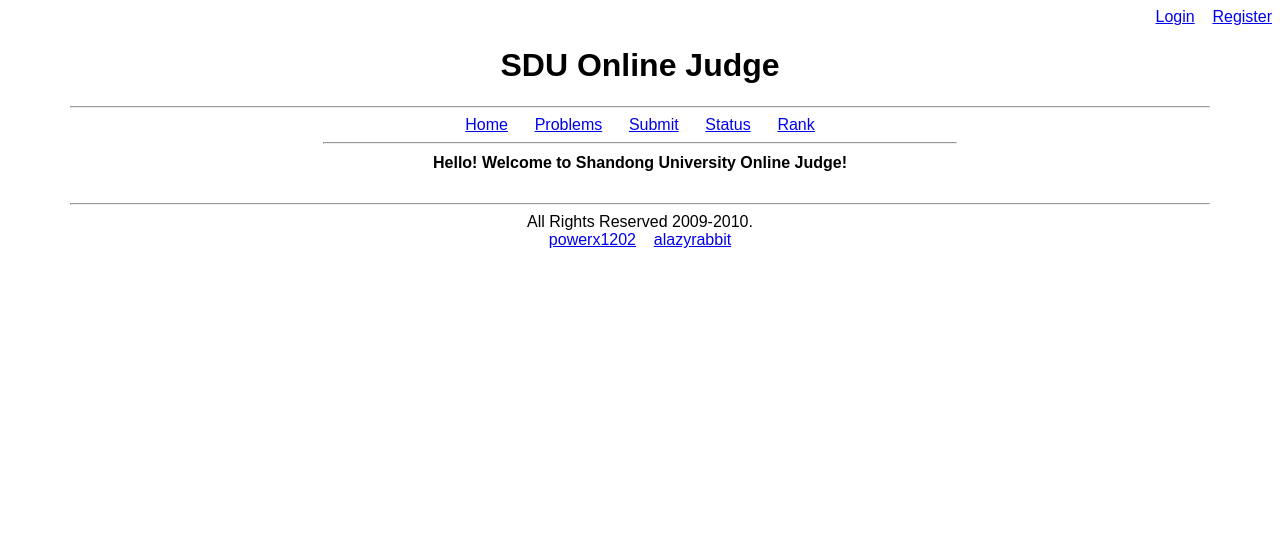
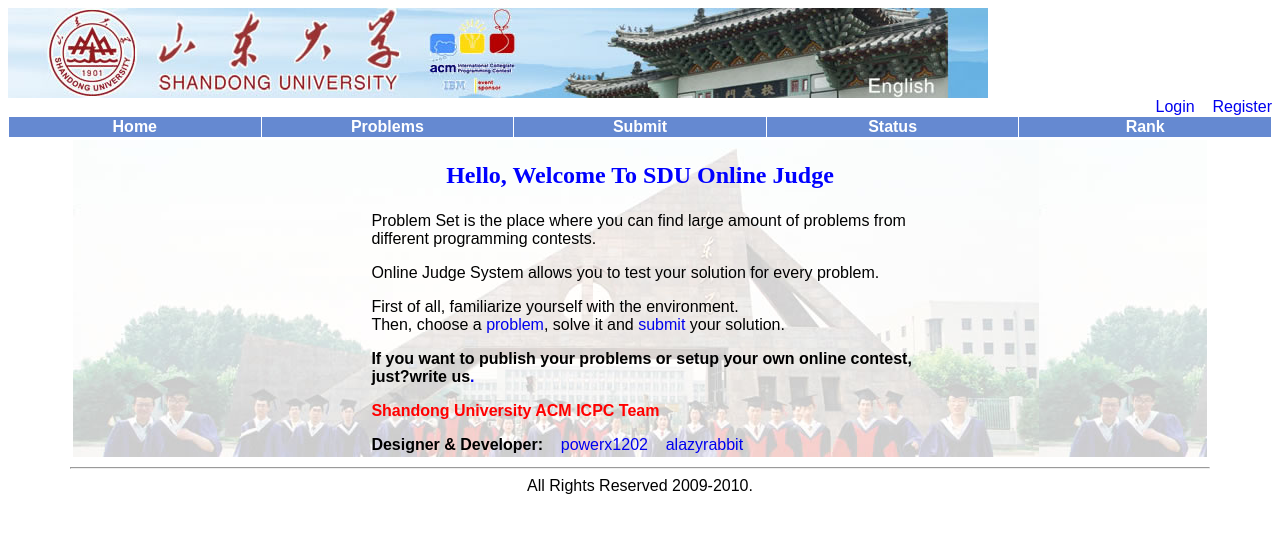
Before and after one commit to 1e0ng/soj-legacy, a PHP site: page / in a window 1280 px wide. Shown: the top 533 px of the page. Run offline with PHP 8.4, Linux system fonts and the light colour scheme; lists and menus that the app fills with data are empty.

Commit message:
enhance web style(mainly using css and images)
git-svn-id: https://soj.googlecode.com/svn/trunk@109 6050238e-8759-11de-82e5-a1837a67dc72

```diff
--- a/src/web/bottom.php
+++ b/src/web/bottom.php
@@ -7,12 +7,7 @@ else
 <div align = "bottom">
 <font face="sans-serif">
 	<hr width = "90%">
-	<center>All Rights Reserved 2009-2010.</center>
-	<center>
-	<a href=mailto:powerx1202@gmail.com>powerx1202</a>
-	&nbsp;&nbsp;
-	<a href=mailto:alazyrabbit@gmail.com>alazyrabbit</a>
-</font>
+	<center>All Rights Reserved 2009-2010.</center></font>
 </div>
 <?php
 }
--- a/src/web/home.php
+++ b/src/web/home.php
@@ -4,7 +4,29 @@ if(!isset($MAGICAL))
 else
 {
 ?>
-<h4><center><font face="sans-serif">Hello! Welcome to Shandong University Online Judge!</font><center></h4>
+<link href="soj.css" rel="stylesheet" type="text/css" />
+
+<table width="100%"
+border="1" bordercolor="#ffffff" style="BORDER-COLLAPSE: collapse">
+</table>
+<table width="100%" border="0" background="background.jpg">
+  <tr>
+    <th height="67" colspan="2" id="tb_title" scope="col">Hello, Welcome To SDU Online Judge</th>
+  </tr>
+  <tr>
+    <td width="26%"><p>&nbsp;</p></td>
+    <td width="74%"><p class="index_context"><span class="index_context">Problem Set is the place where you can find large amount of problems from<br />
+      different programming contests.</span></p>
+      <p class="index_context"><span class="index_context">Online Judge System allows you to test your solution for every problem.</span></p>
+      <p class="index_context"><span class="index_context">First of all, familiarize yourself with the environment.<br />
+        Then, choose a <a href="problemlist.php">problem</a>, solve it and <a href="submitproblem.php">submit</a> your solution.</span></p>
+      <p class="index_context"><span class="index_context"><strong>If you want to publish your problems or setup your own online contest,<br />
+      </strong></span><span class="index_context"><strong>just?write us<a href="mailto:pojadmin@gmail.com">.</a></strong><br />
+      </span></p>
+<p class="index_context"><strong><span id="ACM_team">Shandong University ACM ICPC Team</span></strong></p>
+<p class="index_context"><span class="index_context"><strong>Designer &amp; Developer:&nbsp;&nbsp;&nbsp;&nbsp;</strong><a href="mailto:powerx1202@gmail.com">powerx1202</a>&nbsp;&nbsp;&nbsp;&nbsp;<a href="mailto:alazyrabbit@gmail.com">alazyrabbit</a></span></p></td>
+  </tr>
+</table>
 <?php
 }
 ?>
--- a/src/web/login.php
+++ b/src/web/login.php
@@ -61,7 +61,7 @@ else
 	}
 ?>
 		" method = "post" onsubmit = "return checkLoginItems()">
-	<table>
+	<table background="table_back.jpg">
 		<tr>
 			<td align = "right">Username&nbsp;&nbsp;</td>
 			<td align = "left"><input type="text" name="username" size="25" maxlength="32"></td>
@@ -87,5 +87,6 @@ else
 <div>
 <?php
 }
+echo "<center>Login Successful.</center>";
 }
 ?>
--- a/src/web/register.php
+++ b/src/web/register.php
@@ -149,7 +149,7 @@ else
 ?>
 <form name = "formRegister" method = "post" action = "register.php" onsubmit = "return checkRegisterItems()">
 <div align = "center">
-<table cellpadding = "20">
+<table cellpadding = "20" background="table_back.jpg">
 <tr>
 <td width = "300"><font color = "red">*</font>Username.Valid characters are alphabet, digits and underscore(_).</td>
 <td width = "200"><input type = "text" name = "username" value = "" maxlength = "32" size = "25"/></td>
--- /dev/null
+++ b/src/web/soj.css
@@ -0,0 +1,138 @@
+A {
+	TEXT-TRANSFORM: none; TEXT-DECORATION: none
+}
+A:hover {
+	COLOR: #F00;
+	TEXT-DECORATION: underline
+}
+A.s {
+	TEXT-TRANSFORM: none; COLOR: black; TEXT-DECORATION: none
+}
+A.s:hover {
+	COLOR: white; TEXT-DECORATION: none
+}
+A.s0 {
+	FONT-WEIGHT: bold; TEXT-TRANSFORM: none; COLOR: #ffff99; TEXT-DECORATION: none
+}
+A.s0:hover {
+	FONT-WEIGHT: bold; COLOR: #ffff99; TEXT-DECORATION: underline
+}
+A.t {
+	COLOR: #ffff66; TEXT-DECORATION: none
+}
+A.t:hover {
+	COLOR: #ffff66; TEXT-DECORATION: underline
+}
+A.x {
+	FONT-WEIGHT: bold; COLOR: white; TEXT-DECORATION: none
+}
+A.x:hover {
+	FONT-WEIGHT: bold; COLOR: #ffff66; TEXT-DECORATION: underline
+}
+A.bt {
+	PADDING-RIGHT: 3px; PADDING-LEFT: 3px; FONT-SIZE: 12px; PADDING-BOTTOM: 2px; MARGIN: 0px; COLOR: blue; PADDING-TOP: 2px; FONT-FAMILY: Verdana, Arial, Helvetica, sans-serif; HEIGHT: 20px
+}
+A.bt:hover {
+	BORDER-RIGHT: #999 1px solid; PADDING-RIGHT: 2px; BORDER-TOP: #999 1px solid; PADDING-LEFT: 2px; PADDING-BOTTOM: 1px; MARGIN: 0px; BORDER-LEFT: #999 1px solid; CURSOR: hand; COLOR: #000066; PADDING-TOP: 1px; BORDER-BOTTOM: #999 1px solid; HEIGHT: 20px; BACKGROUND-COLOR: #e6e6e6; TEXT-DECORATION: none
+}
+DIV.sd1 {
+	LEFT: 0px; POSITION: absolute
+}
+DIV.sd2 {
+	RIGHT: 0px; POSITION: absolute
+}
+DIV.ptt {
+	FONT-WEIGHT: bold; FONT-SIZE: 18pt; COLOR: blue; FONT-FAMILY: Arial,Helvetica,sans-serif; TEXT-ALIGN: center
+}
+DIV.plm {
+	FONT-SIZE: 12pt; FONT-FAMILY: Arial,Helvetica,sans-serif; TEXT-ALIGN: center
+}
+DIV.ptx {
+	FONT-SIZE: 12pt; FONT-FAMILY: "Times New Roman",Times,serif
+}
+P.pst {
+	FONT-WEIGHT: bold; FONT-SIZE: 18pt; COLOR: blue; FONT-FAMILY: Arial,Helvetica,sans-serif; TEXT-ALIGN: left
+}
+PRE.sio {
+	FONT-SIZE: 12pt; FONT-FAMILY: Courier New,Courier,monospace
+}
+TH.h {
+	WIDTH: 20%;
+	COLOR: #00F;
+	FONT-FAMILY: Arial, Helvetica, sans-serif
+}
+TD.h {
+	FONT-FAMILY: Arial, Helvetica, sans-serif;
+	text-align: center;
+	font-weight: bold;
+	font-size: 14px;
+}
+TH.in {
+	FONT-WEIGHT: bold; BORDER-LEFT-COLOR: #ffffff; BORDER-BOTTOM-COLOR: #ffffff; COLOR: #ffffff; BORDER-TOP-COLOR: #ffffff; FONT-FAMILY: Arial, Helvetica, sans-serif; BACKGROUND-COLOR: #6589d1; TEXT-ALIGN: center; BORDER-RIGHT-COLOR: #ffffff
+}
+TABLE.a {
+	BACKGROUND-IMAGE: url(images/table_back.jpg); FONT-FAMILY: "Times New Roman", Times, serif; BORDER-COLLAPSE: collapse
+}
+TABLE.h1 {
+	BORDER-TOP-WIDTH: 0px; BORDER-LEFT-WIDTH: 0px; BORDER-BOTTOM-WIDTH: 0px; WIDTH: 100%; BORDER-COLLAPSE: collapse; BACKGROUND-COLOR: #becef1; BORDER-RIGHT-WIDTH: 0px
+}
+TABLE.h2 {
+	BORDER-TOP-WIDTH: 0px; BORDER-LEFT-WIDTH: 0px; BACKGROUND: url(images/bar.jpg) repeat-y; BORDER-BOTTOM-WIDTH: 0px; WIDTH: 100%; BORDER-RIGHT-WIDTH: 0px
+}
+TR.in {
+	FONT-WEIGHT: bold; COLOR: #ffffff; FONT-FAMILY: Arial, Helvetica, sans-serif; BACKGROUND-COLOR: #6589d1; TEXT-ALIGN: center
+}
+TR.h {
+	VERTICAL-ALIGN: top; COLOR: #ffffff; FONT-FAMILY: Arial, Helvetica, sans-serif; BACKGROUND-COLOR: #6589d1
+}
+SPAN.b1 {
+	FONT-WEIGHT: bold; FONT-SIZE: x-small; COLOR: #6589d1
+}
+SPAN.b2 {
+	FONT-SIZE: x-small; COLOR: gray
+}
+SPAN.n1 {
+	FONT-SIZE: x-small; COLOR: red
+}
+UL.v {
+	FILTER: Alpha(opacity=100); OVERFLOW: hidden
+}
+TABLE.survey {
+	FONT-FAMILY: "Times New Roman", Times, serif; BORDER-COLLAPSE: collapse
+}
+.stdft {
+	FONT-FAMILY: "Times New Roman", Times, serif
+}
+SPAN.h_txt {
+	COLOR: blue
+}
+SPAN.h_award {
+	COLOR: red
+}
+SPAN.h_nocontest {
+	COLOR: #1a5cc8
+}
+SPAN.h_contest {
+	COLOR: red
+}
+.h p {
+	font-size: 24px;
+	color: #00F;
+}
+#tb_title {
+	font-size: 24px;
+	color: #00F;
+}
+.index_context {
+	font-family: "Courier New", Courier, monospace;
+}
+.index_context {
+	font-family: Arial, Helvetica, sans-serif;
+	color: #00F;
+}
+.index_context .index_context {
+	color: #000;
+}
+#ACM_team {
+	color: #F00;
+}
--- a/src/web/top.php
+++ b/src/web/top.php
@@ -2,8 +2,11 @@
 if(!isset($MAGICAL))
 	include("index.php");
 else
-{
-
+{?>
+<meta http-equiv="Content-Type" content="text/html; charset=utf-8" />
+<link href="soj.css" rel="stylesheet" type="text/css" />
+<img src="banner.jpg" width="980" height="90" />
+<?
 echo "<div align = \"right\">";
 
 //if not logged in, display the login and register link
@@ -28,22 +31,18 @@ else
 }
 echo "</div>\n";
 ?>
-<h1><center><font face="sans-serif">SDU Online Judge</font></center></h1>
-<hr width = "90%">
-<div align = "center">
-<font face="sans-serif">
-	<a href="home.php">Home</a>
-	&nbsp;&nbsp;&nbsp;&nbsp;
-	<a href="problemlist.php">Problems</a>
-	&nbsp;&nbsp;&nbsp;&nbsp;
-	<a href="submitproblem.php">Submit</a>
-	&nbsp;&nbsp;&nbsp;&nbsp;
-	<a href="status.php">Status</a>
-	&nbsp;&nbsp;&nbsp;&nbsp;
-	<a href="rank.php">Rank</a>
-</font>
-</div>
-<hr width = "50%">
+<table width="100%"
+border="1" bordercolor="#ffffff" style="BORDER-COLLAPSE: collapse">
+  <tbody>
+    <tr valign="top" align="middle" bgcolor="#6589d1">
+      <th bgcolor="#6589d1" class="h"><a href="home.php"><font color="#FFFFFF">Home</font></a></th>
+      <th bgcolor="#6589d1" class="h"><a href="problemlist.php"><font color="#FFFFFF">Problems</font></a></th>
+      <th bgcolor="#6589d1" class="h"><a href="submitproblem.php"><font color="#FFFFFF">Submit</font></a></th>
+      <th bgcolor="#6589d1" class="h"><a href="status.php"><font color="#FFFFFF">Status</font></a></th>
+      <th bgcolor="#6589d1" class="h"><a href="rank.php"><font color="#FFFFFF">Rank</font></a></th>
+    </tr>
+  </tbody>
+</table>
 <?php
 }
 ?>
--- a/src/web/user.php
+++ b/src/web/user.php
@@ -41,7 +41,7 @@ if($result = $conn->query($sql))
 		gen_row("Email", $user->email);
 		gen_row("Gender", $user->gender == null ? "Unknown" : ($user->gender ? "Male" : "Female"));
 
-		echo "<tr height = \"300\" valign = \"top\"><td>Solved</td><td>";
+		echo "<tr height = \"100\" valign = \"top\"><td>Solved</td><td>";
 		$sql = "select distinct pid from status where uid=$uid and judgeStatus=3";
 		if($result = $conn->query($sql))
 		{
```
Also changed, not shown: src/web/problem.php (+19 -10 lines), src/web/problemlist.php (+5 -5 lines), src/web/status.php (+9 -9 lines), src/web/background.jpg (added), src/web/banner.jpg (added), src/web/table_back.jpg (added).
